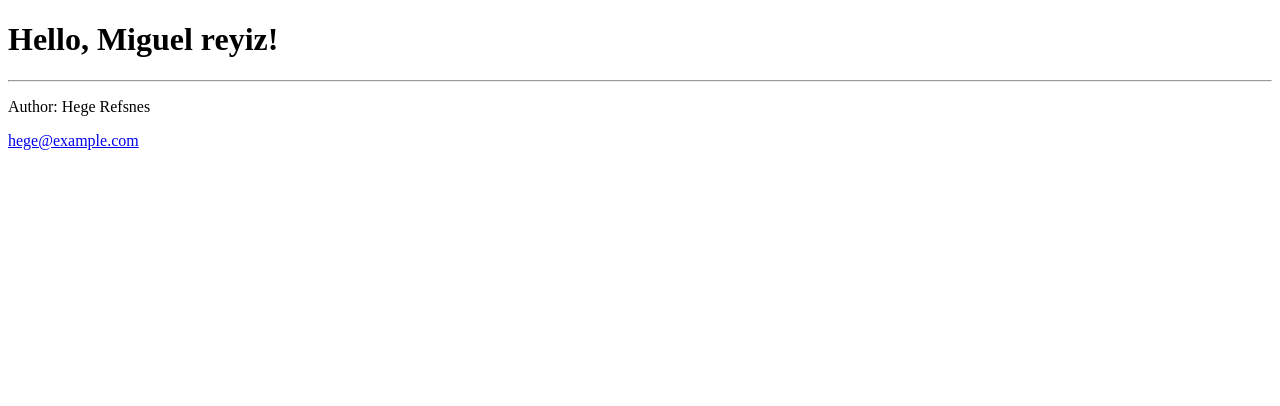
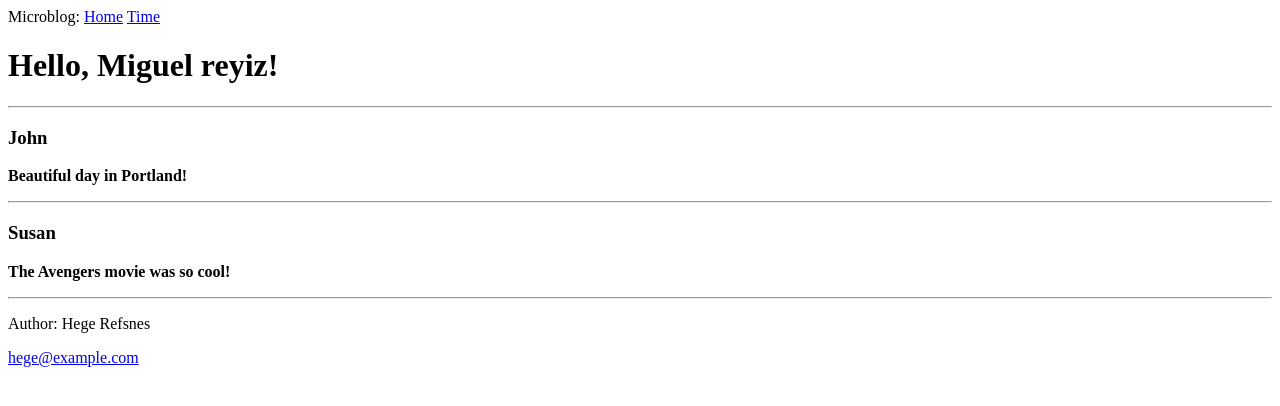
Before and after one commit to erdoganb/miguelgrinberg-flask-tutorial, a Flask app: page / in a window 1280 px wide. Shown: the top 406 px of the page. Run offline with Flask 3, Linux system fonts and the light colour scheme.

Commit message:
static pages and template structure

```diff
--- a/pack/routes.py
+++ b/pack/routes.py
@@ -5,7 +5,17 @@ from flask import render_template
 @app.route('/index')
 def index():
     user = {'username': 'Miguel reyiz'}
-    return render_template('index.html', title="Home", user=user)
+    posts = [
+        {
+            'author': {'username': 'John'},
+            'body': 'Beautiful day in Portland!'
+        },
+        {
+            'author': {'username': 'Susan'},
+            'body': 'The Avengers movie was so cool!'
+        }
+    ]
+    return render_template('index.html', title="Home", user=user, posts=posts)
 
 @app.route('/time')
 def time():
--- a/pack/templates/index.html
+++ b/pack/templates/index.html
@@ -10,8 +10,24 @@
         {% endif %}
     </head>
     <body>
+        <div>Microblog: <a href="/index">Home</a>
+                  <a href="/time">Time</a>
+        </div>
         <h1>Hello, {{ user.username }}!</h1>
         <hr>
+        {% for post in posts %}
+        <div>
+            <p>
+                <h3>
+                    {{post.author.username}}
+                </h3>
+                <b>
+                    {{post.body}}
+                </b>
+            </p>
+        </div>
+        <hr>
+        {% endfor %}
         <footer>
             <p>Author: Hege Refsnes</p>
             <p><a href="mailto:hege@example.com">hege@example.com</a></p>
```
Also changed, not shown: pack/templates/base.html (added, +15 -0 lines).
